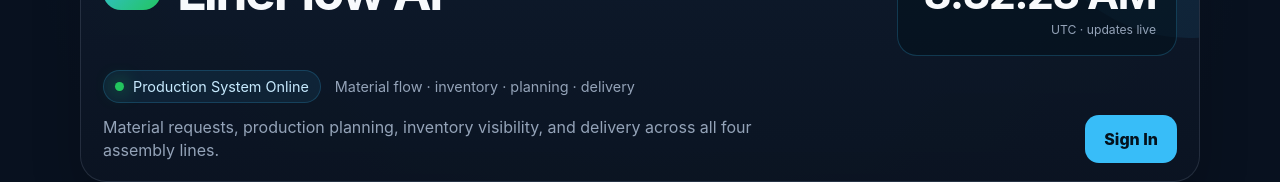
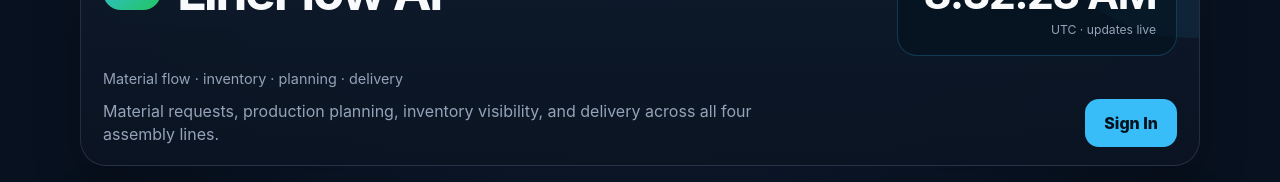
Before and after one commit to GregLivin/lineflow-ai, a Next.js app: page / in a window 1280 px wide. Shown: the part 135-317 px from the top of the page. Built offline with nearby package versions, Linux system fonts and the light colour scheme; no server answers; the database is empty.

Commit message:
Remove production system online indicator from homepage

```diff
--- a/app/page.tsx
+++ b/app/page.tsx
@@ -22,8 +22,7 @@ export default function Home() {
           <LiveClock />
         </div>
 
-        <div className="operationsStatusRow" style={{ marginTop: 14, gap: '8px 14px' }}>
-          <div className="statusStrip" style={{ padding: '7px 11px' }}><span className="statusDot" /><span>Production System Online</span></div>
+        <div className="operationsStatusRow" style={{ marginTop: 14 }}>
           <span className="systemMeta">Material flow · inventory · planning · delivery</span>
         </div>
 
```
